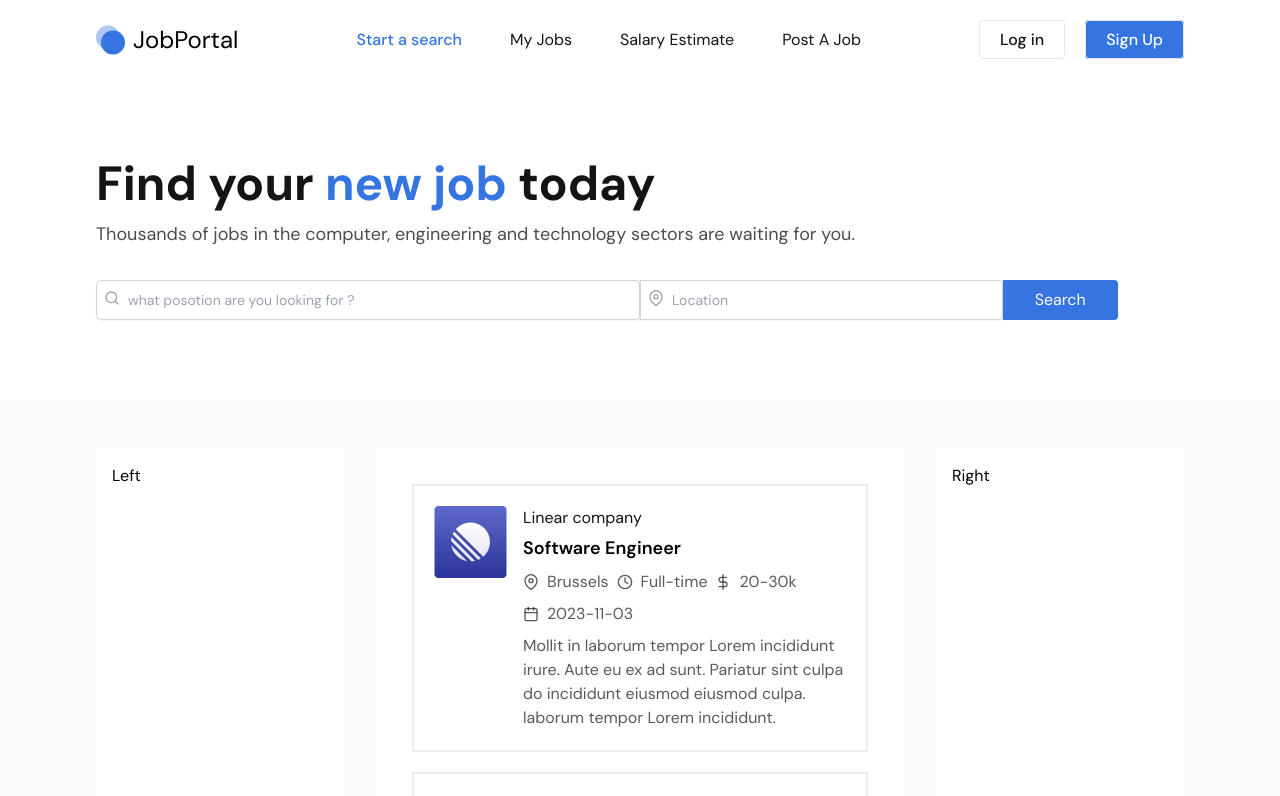
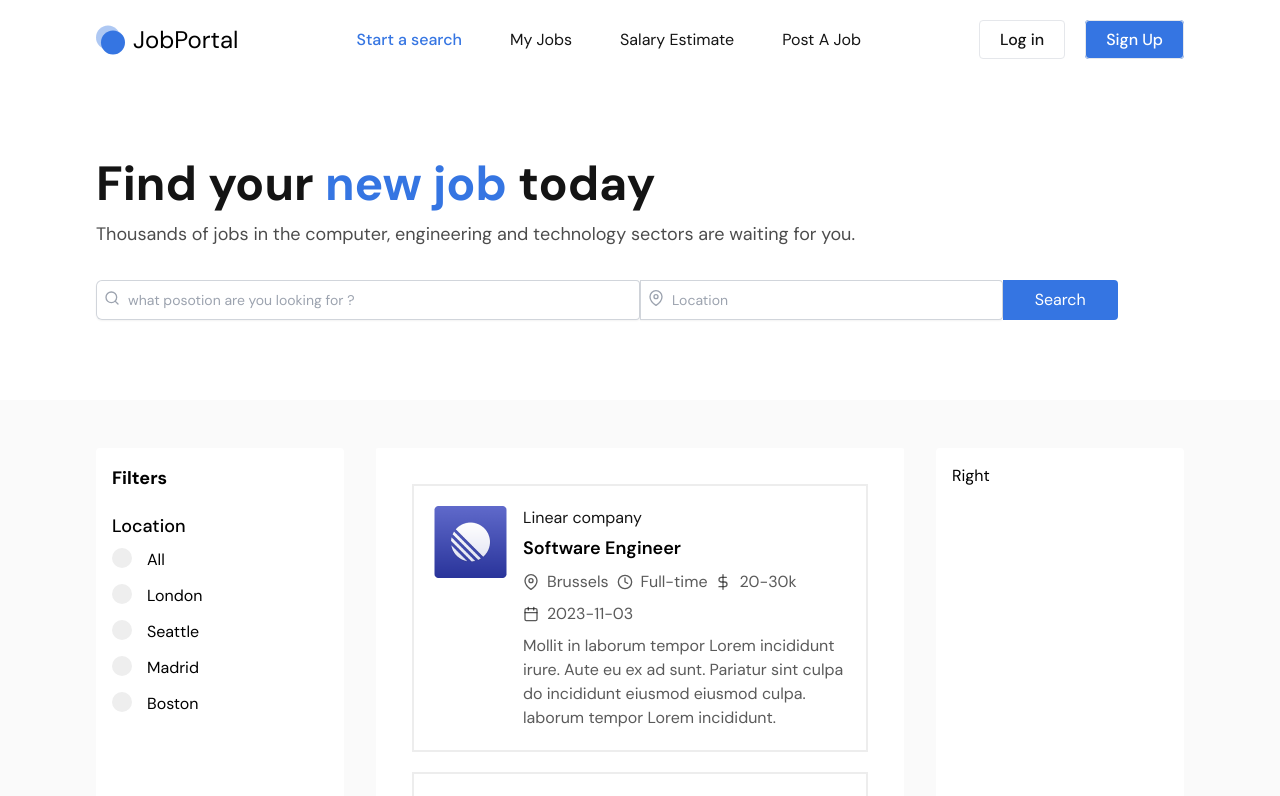
Before and after one commit to AnandShirbhaiyye/job-portal, a React (Vite) app in the folder job-portal-client/: page / in a window 1280 px wide. Shown: the top 796 px of the page. Built offline with nearby package versions, Linux system fonts and the light colour scheme.

Commit message:
feat: added inputfield and job location components

```diff
--- a/job-portal-client/src/Pages/Home.jsx
+++ b/job-portal-client/src/Pages/Home.jsx
@@ -2,6 +2,7 @@
 import Banner from "../components/Banner";
 import Card from "../components/Card";
 import Jobs from "./Jobs";
+import Sidebar from "../sidebar/Sidebar";
 
 const Home = () => {
   const [selectedCategory, setSelectedCategory] = useState(null);
@@ -79,8 +80,16 @@
 
         {/* main content */}
         <div className="bg-[#FAFAFA] md:grid grid-cols-4 gap-8 lg:px-24 px-4 py-12">
-          <div className="bg-white p-4 rounded">Left</div>
+
+           {/* Left Side */}
+          <div className="bg-white p-4 rounded">
+            <Sidebar handleChange={handleChange} handleClick={handleClick}/>
+          </div>
+
+           {/*Job Card */}
           <div className="col-span-2 bg-white p-4 rounded-sm"><Jobs result={result} /></div>
+
+           {/* Right Side */}
           <div className="bg-white p-4 rounded">Right</div>
 
         </div>
--- /dev/null
+++ b/job-portal-client/src/components/InputField.jsx
@@ -0,0 +1,19 @@
+import React from "react";
+
+const InputField = ({ handleChange, value, title, name }) => {
+  return (
+    <>
+      <label className="sidebar-label-container">
+        <input
+          type="radio"
+          name={name}
+          value={value}
+          onChange={handleChange}
+        />
+        <span className="checkmark"></span>{title}
+      </label>
+    </>
+  );
+};
+
+export default InputField;
--- /dev/null
+++ b/job-portal-client/src/sidebar/Location.jsx
@@ -0,0 +1,55 @@
+import React from "react";
+import InputField from "../components/InputField";
+
+const Location = ({ handleChange }) => {
+  return (
+    <>
+      <div>
+        <h4 className="text-lg font-medium mb-2">Location</h4>
+
+        <div>
+          <label className="sidebar-label-container">
+            <input
+              type="radio"
+              name="test"
+              id="test"
+              value=""
+              onChange={handleChange}
+            />
+            <span className="checkmark"></span>All
+          </label>
+
+          <InputField
+            handleChange={handleChange}
+            value="london"
+            title="London"
+            name="test"
+          />
+
+          <InputField
+            handleChange={handleChange}
+            value="seattle"
+            title="Seattle"
+            name="test"
+          />
+
+          <InputField
+            handleChange={handleChange}
+            value="madrid"
+            title="Madrid"
+            name="test"
+          />
+
+          <InputField
+            handleChange={handleChange}
+            value="boston"
+            title="Boston"
+            name="test"
+          />
+        </div>
+      </div>
+    </>
+  );
+};
+
+export default Location;
--- /dev/null
+++ b/job-portal-client/src/sidebar/Sidebar.jsx
@@ -0,0 +1,16 @@
+import React from 'react'
+import Location from './Location'
+
+const Sidebar = ({handleChange, handleClick}) => {
+  return (
+    <>
+        <div className='space-y-5'>
+            <h3 className='text-lg font-bold mb-2'>Filters</h3>
+
+          <Location handleChange={handleChange}/>
+        </div>
+    </>
+  )
+}
+
+export default Sidebar
```
